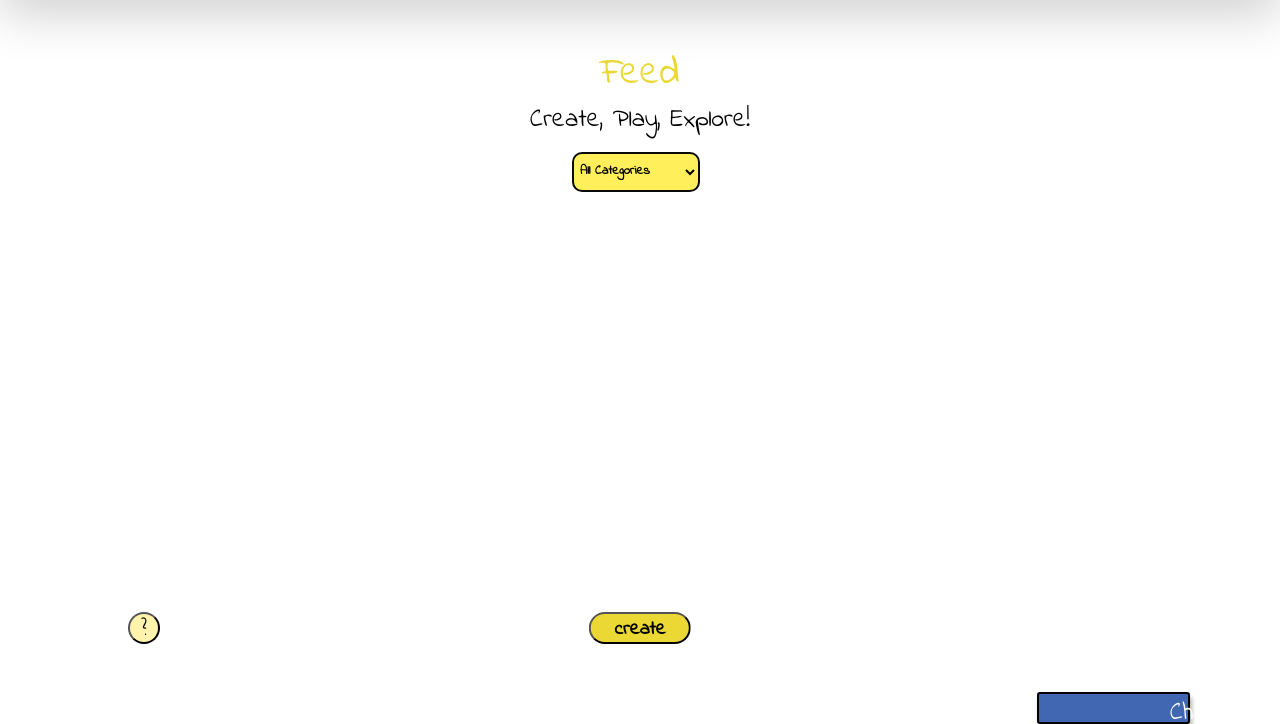
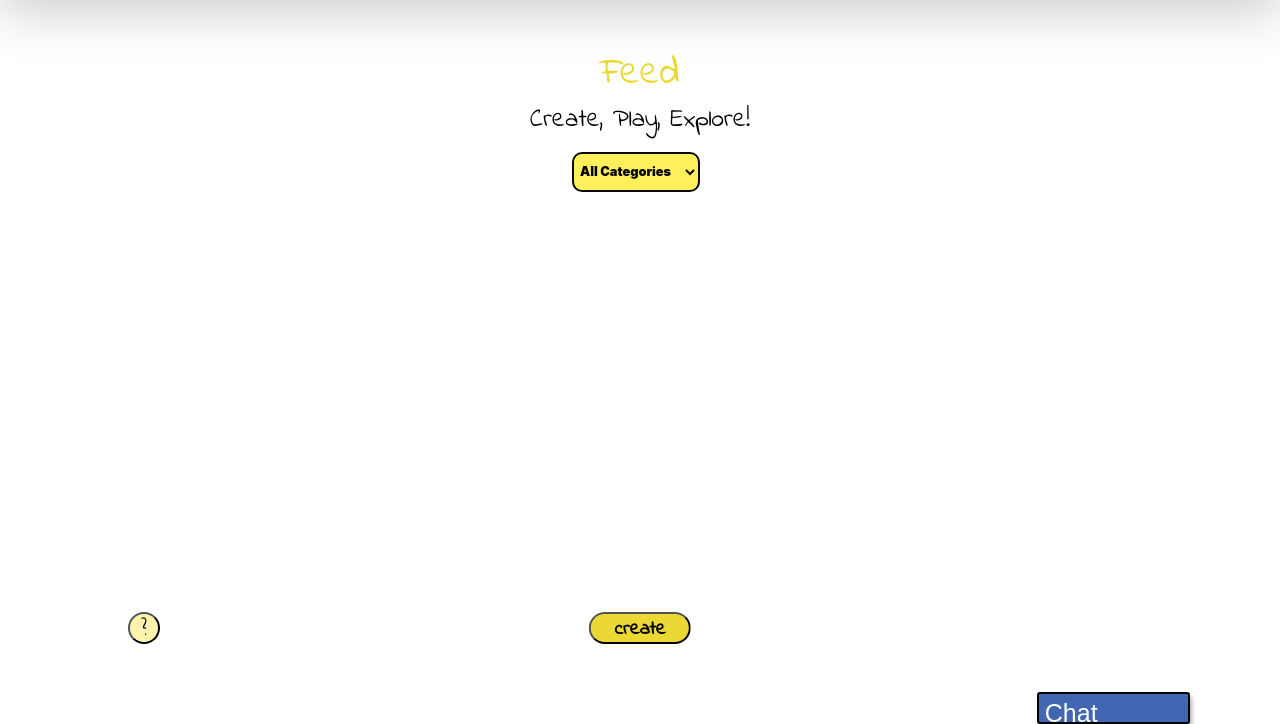
Before and after one commit to James-h95/Webdev-project, a Flask app: page /feed in a window 1280 px wide. Shown: the part 76-800 px from the top of the page. Run offline with Flask 3, Linux system fonts and the light colour scheme; data that the repository does not hold is empty; some libraries are stand-ins or nearby versions.

Commit message:
Fixing bugs from integrating chat with feed

```diff
--- a/application/templates/feed.html
+++ b/application/templates/feed.html
@@ -240,7 +240,7 @@
 
             $("#chat").on("click", function(){
                 if(!toggleUp){
-                    $('#chat').height($(window).height() / 1.3);
+                    $('#chat').height($(window).height() / 1.31);
                     $('#chat').css('width', "22vw");
                     $('#chatBody').height($(window).height() / 1.256 - $('#chat').height())
                     $('#chatBody').css('width', "22vw");
@@ -262,7 +262,9 @@
                             )
                     )
                     .append(
-                        $("<button/>", {id:"chat-minimize", text:"x"})
+                        $("<button/>", {"id":"chat-minimize"}).append(
+                            $("<div/>", {"class":"chat-minimize-symbol", text:"x"})
+                        )
                     )
                     toggleUp = true;
                 }
@@ -345,7 +347,7 @@
 
 
     <a href="#"><button id="chat">
-        <div class="container text-center">
+        <div class="heading-container">
                 <div class="chat-heading">
                     <div> Chat </div>
                 </div>
@@ -374,7 +376,6 @@
         </div>
     </div>
 
-    <script src="https://code.jquery.com/jquery-3.3.1.slim.min.js" integrity="sha384-q8i/X+965DzO0rT7abK41JStQIAqVgRVzpbzo5smXKp4YfRvH+8abtTE1Pi6jizo" crossorigin="anonymous"></script>
     <script src="https://cdnjs.cloudflare.com/ajax/libs/popper.js/1.14.7/umd/popper.min.js" integrity="sha384-UO2eT0CpHqdSJQ6hJty5KVphtPhzWj9WO1clHTMGa3JDZwrnQq4sF86dIHNDz0W1" crossorigin="anonymous"></script>
     <script src="https://stackpath.bootstrapcdn.com/bootstrap/4.3.1/js/bootstrap.min.js" integrity="sha384-JjSmVgyd0p3pXB1rRibZUAYoIIy6OrQ6VrjIEaFf/nJGzIxFDsf4x0xIM+B07jRM" crossorigin="anonymous"></script>
     <script>
@@ -418,9 +419,7 @@
     </script>
 
     <style>
-        *{
-            font-family: "Indie Flower", sans-serif;
-        }
+
 
         .filter-bar{
             padding: 1vh;
@@ -589,6 +588,7 @@
                 width:12vw;
                 font-size:1.5vw
             }
+            font-family: sans-serif;
             z-index: 0;
             border-radius: 3px;
             border-style: solid;
@@ -632,21 +632,25 @@
         .chat-heading {
             transition: 0.6s ease;
             text-align:justify;
-            padding: 0;
+            margin-bottom: 10px;
             color: #fff;
             font-size: 25px;
             display: flex;
             flex-direction: row;
         }
 
-        #chat-minimize {
+        button#chat-minimize {
+            border: none;
+            background: none;
+            color: #fff;
+        }
+
+        .chat-minimize-text {
             vertical-align:top;
             float: right;
+            top: 100vw;
             font-size: 25px;
             font-weight:bolder;
-            color: #fff;
-            border: none;
-            background: none;
         }
 
 
@@ -656,10 +660,16 @@
             position: relative;
         }
 
+        .heading-container {
+            width: 100%;
+            height: 100%;
+            padding-top: 0;
+        }
+
         .messages-container {
             width: 100%;
             height: 100%;
-            padding: 0;
+            padding-top: 5px;
         }
 
         .messages {
```
Also changed, not shown: run.py (+8 -0 lines).
